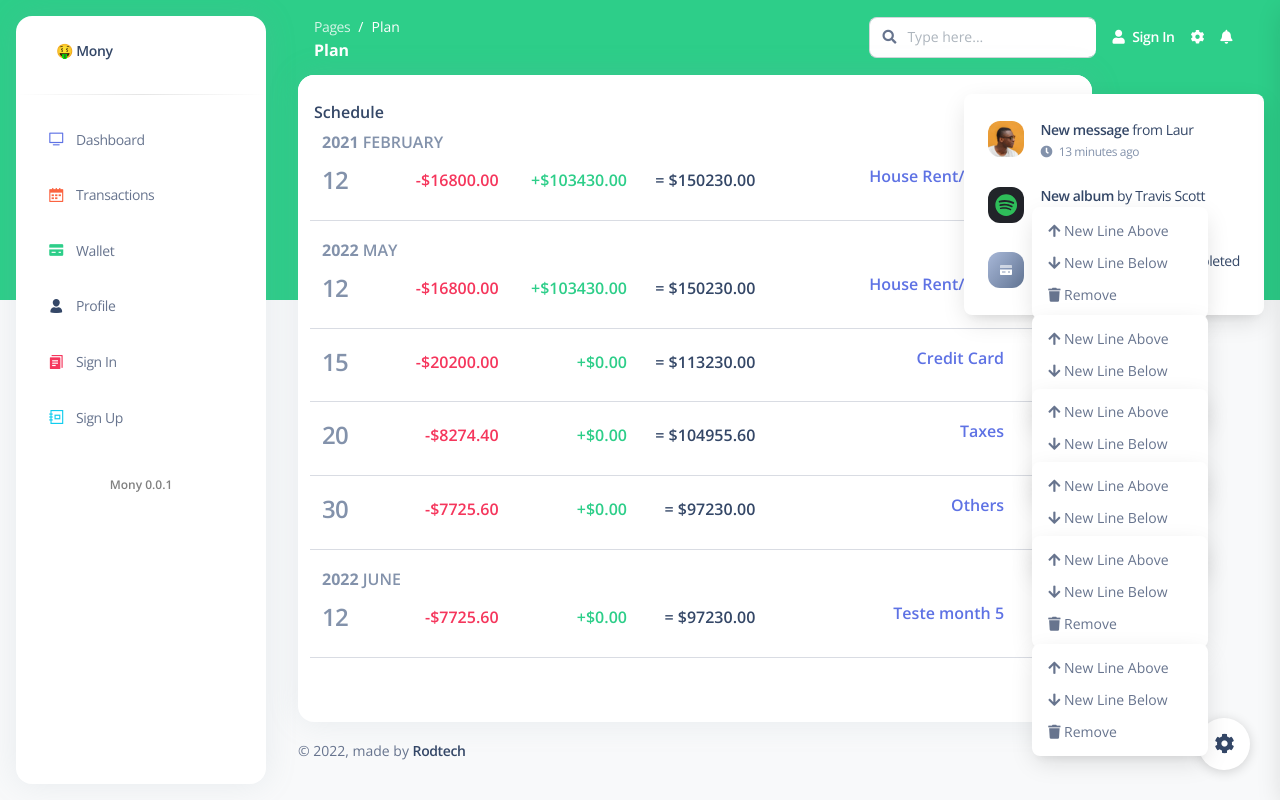
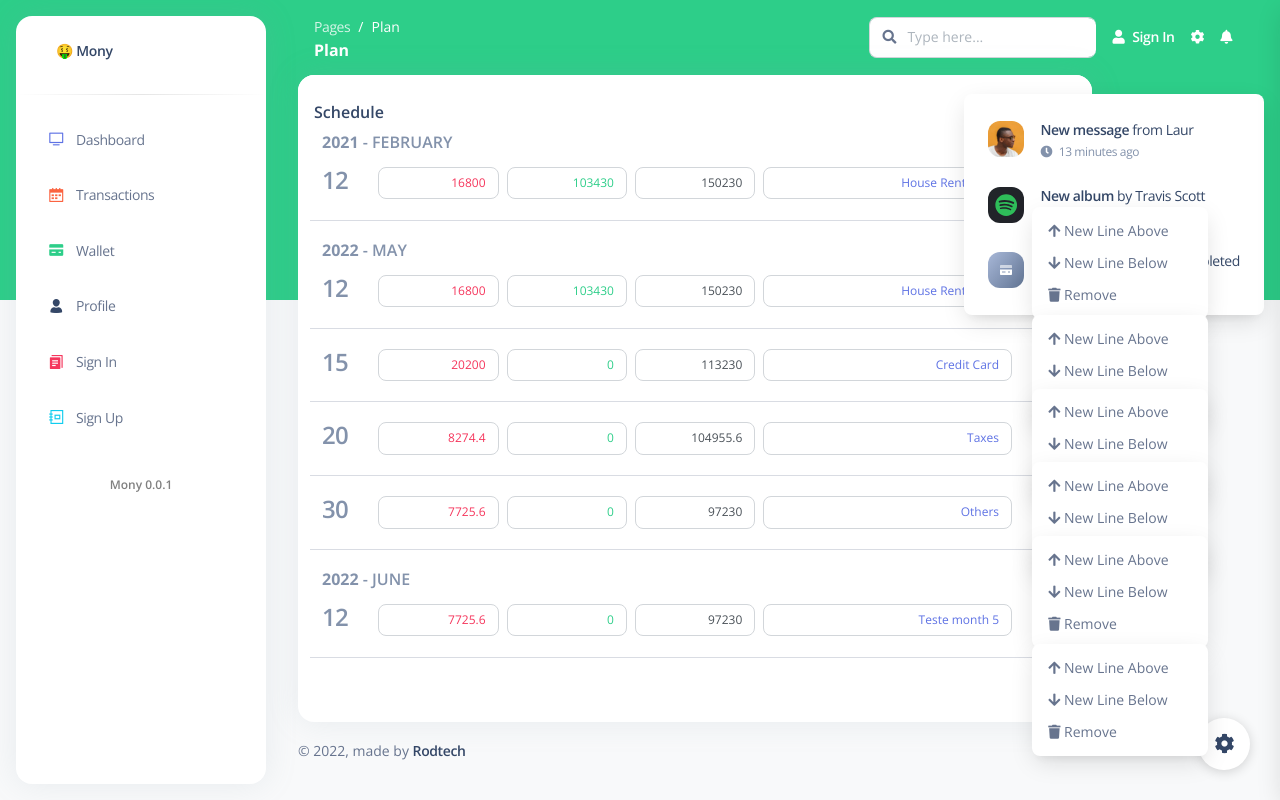
Before and after one commit to rodrigolimasd/vue-mony-site, a Vue app: page /plan in a window 1280 px wide. Built offline with nearby package versions, Linux system fonts and the light colour scheme.

Commit message:
feat: add input form to schedules

```diff
--- a/src/views/Plan/index.vue
+++ b/src/views/Plan/index.vue
@@ -19,25 +19,29 @@
                 <slot v-for="m in y.months" :key="y.year+'-'+m.month">
 
                     <h6 class="card-title text-uppercase p-0 text-secondary">
-                      <strong>{{ y.year }}</strong> {{ getMonthName(m.month) }}
+                      <strong>{{ y.year }}</strong> - {{ getMonthName(m.month) }}
                     </h6>
 
                     <!-- PlanItem -->
                     <div class="row" v-for="e in m.schedules" :key="e.note">
                       <div class="col-2 col-sm-1">
-                         <h4 class="text-nowrap text-secondary">{{getDay(e.date)}}</h4>
+                         <h4 class="text-nowrap text-md text-secondary">{{getDay(e.date)}}</h4>
                       </div>
-                      <div class="col-5 col-sm-2 p-1">
-                          <h6 class="mb-1 text-md text-danger text-end text-nowrap">-{{$filters.money(e.expense)}}</h6>
+                      <div class="col-3 col-sm-2 p-1">
+                          <input class="form-control form-control-sm text-end text-danger" type="text"
+                              placeholder=".form-control-sm" v-model="e.expense">
+                      </div>
+                      <div class="col-3 col-sm-2 p-1">
+                           <input class="form-control form-control-sm text-end text-success" type="text"
+                              placeholder=".form-control-sm" v-model="e.income">
                       </div>
                       <div class="col-4 col-sm-2 p-1">
-                          <h6 class="mb-1 text-end text-success text-nowrap">+{{$filters.money(e.income)}}</h6>
+                        <input class="form-control form-control-sm text-end" type="text"
+                              placeholder=".form-control-sm" v-model="e.balanceValue">
                       </div>
-                      <div class="col-12 col-sm-2 p-1">
-                        <h6 class="mb-1 text-md text-end text-nowrap">= {{$filters.money(e.balanceValue)}}</h6>
-                      </div>
-                      <div class="col-10 col-sm-4">
-                                <h6 class="mb-1 text-md text-primary text-end text-nowrap">{{e.note}}</h6>
+                      <div class="col-10 col-sm-4 p-1">
+                                 <input class="form-control text-primary text-md form-control-sm text-end" type="text"
+                              placeholder=".form-control-sm" v-model="e.note">
                       </div>
                       <div class="col-2 col-sm-1 p-1">
                           <div class="dropdown float-end">
```
